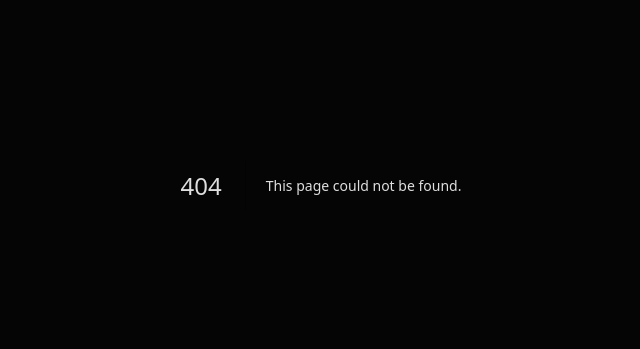
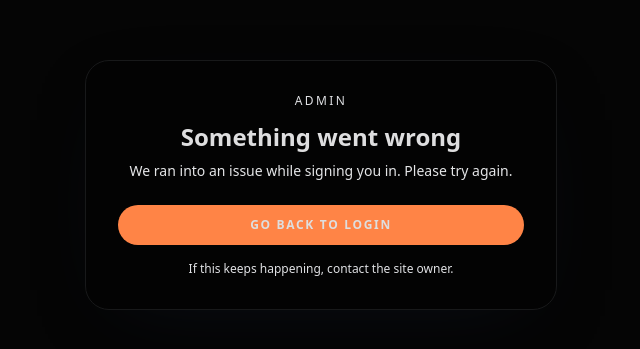
Before and after one commit to nathanieluriri/omas-portfolio, a Next.js app: page /admin/error in a window 1280 px wide. Before the commit this address had no page. Shown: the part 215-564 px from the top of the page, without its empty margins (319-959 px from the left). Built offline with nearby package versions, Linux system fonts and the light colour scheme.

Commit message:
automated commit

```diff
--- /dev/null
+++ b/app/admin/error/ErrorClient.tsx
@@ -0,0 +1,59 @@
+"use client";
+
+import Link from "next/link";
+import { useEffect, useMemo, useState } from "react";
+import { useSearchParams } from "next/navigation";
+
+const reasonCopy: Record<string, { title: string; message: string }> = {
+  auth_failed: {
+    title: "Sign-in failed",
+    message: "We couldn’t verify your Google sign-in. Please try again.",
+  },
+  not_allowed_email: {
+    title: "Access not granted",
+    message: "This Google account isn’t approved for admin access.",
+  },
+  default: {
+    title: "Something went wrong",
+    message: "We ran into an issue while signing you in. Please try again.",
+  },
+};
+
+export default function ErrorClient() {
+  const params = useSearchParams();
+  const [ready, setReady] = useState(false);
+
+  const reason = useMemo(() => params.get("reason") ?? "default", [params]);
+  const copy = reasonCopy[reason] ?? reasonCopy.default;
+
+  useEffect(() => {
+    if (typeof window === "undefined") return;
+    window.history.replaceState(null, "", "/admin/error");
+    setReady(true);
+  }, []);
+
+  return (
+    <div className="min-h-screen bg-[var(--bg-primary)] text-[var(--text-primary)]">
+      <div className="mx-auto flex min-h-screen w-full max-w-[520px] items-center justify-center px-6 py-10 text-center">
+        <div className="w-full rounded-3xl border border-[var(--bg-divider)] bg-[var(--bg-surface)] p-8 shadow-[0_20px_80px_-40px_rgba(15,23,42,0.6)]">
+          <p className="text-xs uppercase tracking-[0.2em] text-[var(--text-muted)]">
+            Admin
+          </p>
+          <h1 className="mt-3 text-2xl font-semibold">{copy.title}</h1>
+          <p className="mt-2 text-sm text-[var(--text-secondary)]">
+            {ready ? copy.message : "Loading..."}
+          </p>
+          <Link
+            href="/admin/login"
+            className="mt-6 inline-flex w-full items-center justify-center gap-2 rounded-full bg-[var(--accent-primary)] px-5 py-3 text-xs font-semibold uppercase tracking-[0.14em] text-white transition-transform duration-200 ease-out hover:-translate-y-0.5"
+          >
+            Go back to login
+          </Link>
+          <p className="mt-4 text-xs text-[var(--text-muted)]">
+            If this keeps happening, contact the site owner.
+          </p>
+        </div>
+      </div>
+    </div>
+  );
+}
--- /dev/null
+++ b/app/admin/error/page.tsx
@@ -0,0 +1,26 @@
+import { Suspense } from "react";
+import ErrorClient from "./ErrorClient";
+
+export default function AdminErrorPage() {
+  return (
+    <Suspense
+      fallback={
+        <div className="min-h-screen bg-[var(--bg-primary)] text-[var(--text-primary)]">
+          <div className="mx-auto flex min-h-screen w-full max-w-[520px] items-center justify-center px-6 py-10 text-center">
+            <div className="w-full rounded-3xl border border-[var(--bg-divider)] bg-[var(--bg-surface)] p-8">
+              <p className="text-xs uppercase tracking-[0.2em] text-[var(--text-muted)]">
+                Admin
+              </p>
+              <h1 className="mt-3 text-2xl font-semibold">Loading</h1>
+              <p className="mt-2 text-sm text-[var(--text-secondary)]">
+                Preparing your error details...
+              </p>
+            </div>
+          </div>
+        </div>
+      }
+    >
+      <ErrorClient />
+    </Suspense>
+  );
+}
--- a/lib/server/portfolio.ts
+++ b/lib/server/portfolio.ts
@@ -7,17 +7,16 @@ const API_BASE_URL =
 const USER_ID = process.env.NEXT_PUBLIC_USER_ID?.trim();
 
 function getPortfolioUrl() {
-  if (!API_BASE_URL) {
-    throw new Error("Missing API_BASE_URL environment variable.");
-  }
-  if (!USER_ID) {
-    throw new Error("Missing NEXT_PUBLIC_USER_ID environment variable.");
+  if (!API_BASE_URL || !USER_ID) {
+    return null;
   }
   return `${API_BASE_URL}/v1/portfolios/${USER_ID}`;
 }
 
 export async function fetchPortfolioISR(): Promise<PortfolioOut | null> {
-  const response = await fetch(getPortfolioUrl(), {
+  const url = getPortfolioUrl();
+  if (!url) return null;
+  const response = await fetch(url, {
     next: {
       revalidate: 3600,
       tags: ["portfolio"],
@@ -33,7 +32,9 @@ export async function fetchPortfolioISR(): Promise<PortfolioOut | null> {
 }
 
 export async function fetchPortfolioLive(): Promise<PortfolioOut | null> {
-  const response = await fetch(getPortfolioUrl(), {
+  const url = getPortfolioUrl();
+  if (!url) return null;
+  const response = await fetch(url, {
     cache: "no-store",
   });
 
--- a/middleware.ts
+++ b/middleware.ts
@@ -3,6 +3,7 @@ import { NextResponse } from "next/server";
 
 const ADMIN_LOGIN_PATH = "/admin/login";
 const ADMIN_SUCCESS_PATH = "/admin/success";
+const ADMIN_ERROR_PATH = "/admin/error";
 const REFRESH_COOKIE = "admin.refresh_token";
 
 function isStaticOrApiPath(pathname: string) {
@@ -25,7 +26,9 @@ export function middleware(request: NextRequest) {
   const hasUserId = Boolean(process.env.NEXT_PUBLIC_USER_ID?.trim());
   const isAdminPath = pathname.startsWith("/admin");
   const isAdminAuthPath =
-    pathname === ADMIN_LOGIN_PATH || pathname === ADMIN_SUCCESS_PATH;
+    pathname === ADMIN_LOGIN_PATH ||
+    pathname === ADMIN_SUCCESS_PATH ||
+    pathname === ADMIN_ERROR_PATH;
 
   if (!hasUserId && !isAdminPath) {
     const url = request.nextUrl.clone();
```
